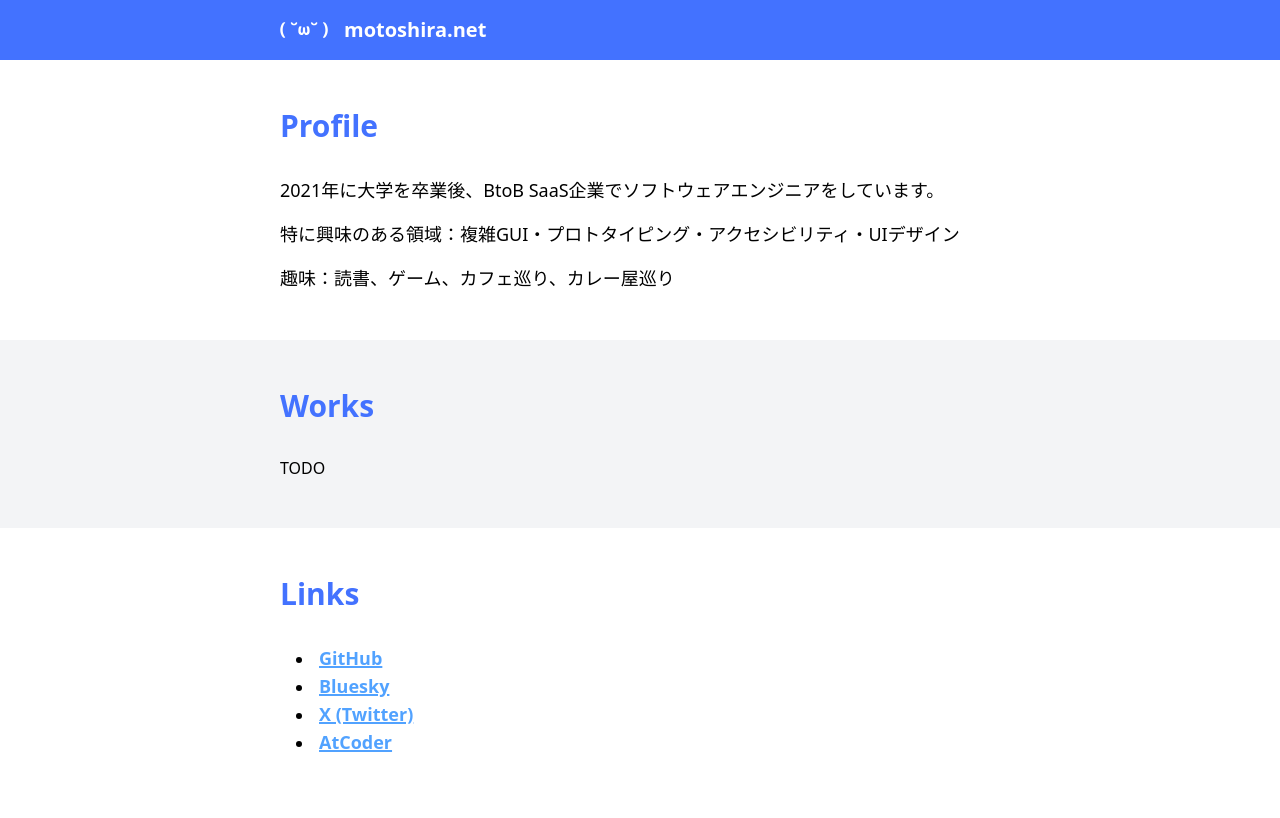
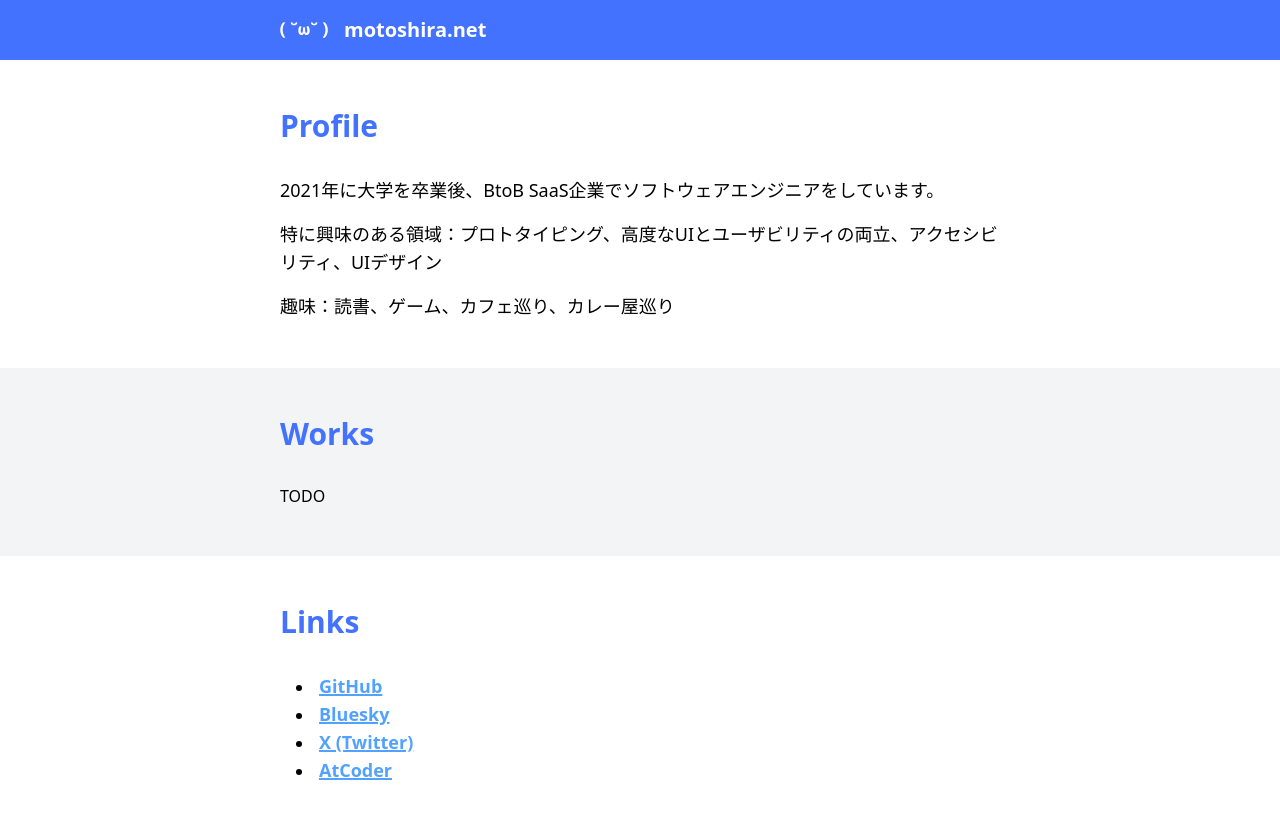
Before and after one commit to motoshira/motoshira.github.io, a Next.js app: page / in a window 1280 px wide. Shown: the top 818 px of the page. Built offline with nearby package versions, Linux system fonts and the light colour scheme.

Commit message:
Fix content

```diff
--- a/src/app/page.tsx
+++ b/src/app/page.tsx
@@ -48,7 +48,7 @@ function App() {
 							</p>
 							<p>
 								<Text1>
-									特に興味のある領域：複雑GUI・プロトタイピング・アクセシビリティ・UIデザイン
+									特に興味のある領域：プロトタイピング、高度なUIとユーザビリティの両立、アクセシビリティ、UIデザイン
 								</Text1>
 							</p>
 							<p>
```
